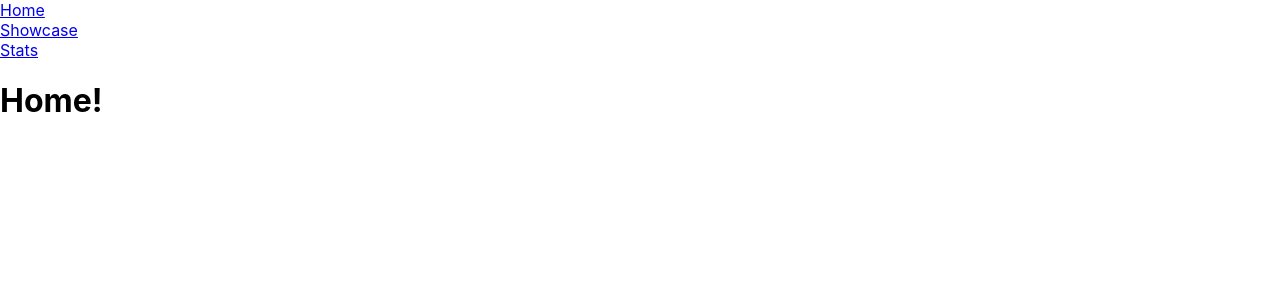
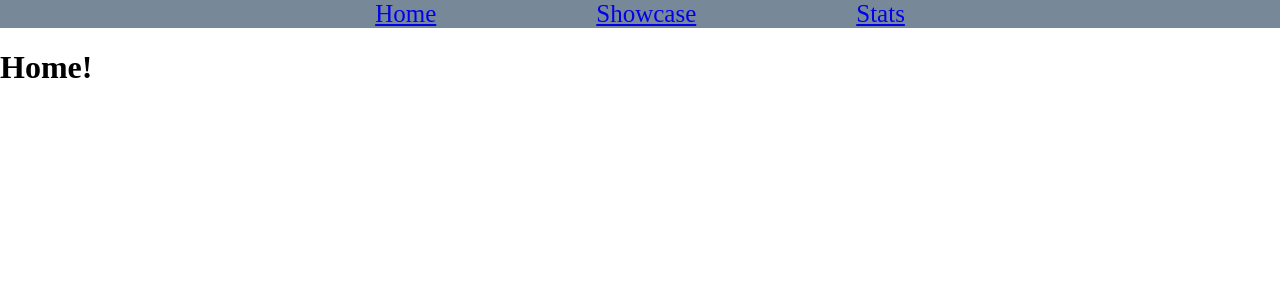
Before and after one commit to LouieGomez-hub/phase-2-project, a React (Create React App) app: page / in a window 1280 px wide. Shown: the top 300 px of the page. Built offline with nearby package versions, Linux system fonts and the light colour scheme.

Commit message:
navbar css

```diff
--- a/src/components/App.js
+++ b/src/components/App.js
@@ -10,10 +10,10 @@ function App() {
     <div>
        <NavBar />
        <Switch>
-          <Route exact path="/heroshowcase">
+          <Route exact path="/hero-showcase">
             <HeroShowcase />
           </Route>
-          <Route exact path="/herostats">
+          <Route exact path="/hero-stats">
             <HeroStats />
           </Route>
           <Route exact path="/">
--- a/src/components/NavBar.js
+++ b/src/components/NavBar.js
@@ -10,16 +10,14 @@ function NavBar() {
       >
         Home
       </NavLink>
-      <br></br>
       <NavLink
-        to="/heroshowcase"
+        to="/hero-showcase"
         exact
       >
         Showcase
       </NavLink>
-      <br></br>
       <NavLink
-        to="/herostats"
+        to="/hero-stats"
         exact
       >
         Stats
--- a/src/index.css
+++ b/src/index.css
@@ -1,13 +1,11 @@
 body {
   margin: 0;
-  font-family: -apple-system, BlinkMacSystemFont, 'Segoe UI', 'Roboto', 'Oxygen',
-    'Ubuntu', 'Cantarell', 'Fira Sans', 'Droid Sans', 'Helvetica Neue',
-    sans-serif;
-  -webkit-font-smoothing: antialiased;
-  -moz-osx-font-smoothing: grayscale;
 }
 
-code {
-  font-family: source-code-pro, Menlo, Monaco, Consolas, 'Courier New',
-    monospace;
+.navbar {
+  display: flex;
+  justify-content: center;
+  gap: 10rem;
+  background-color: lightslategray;
+  font-size: 25px;
 }
```
